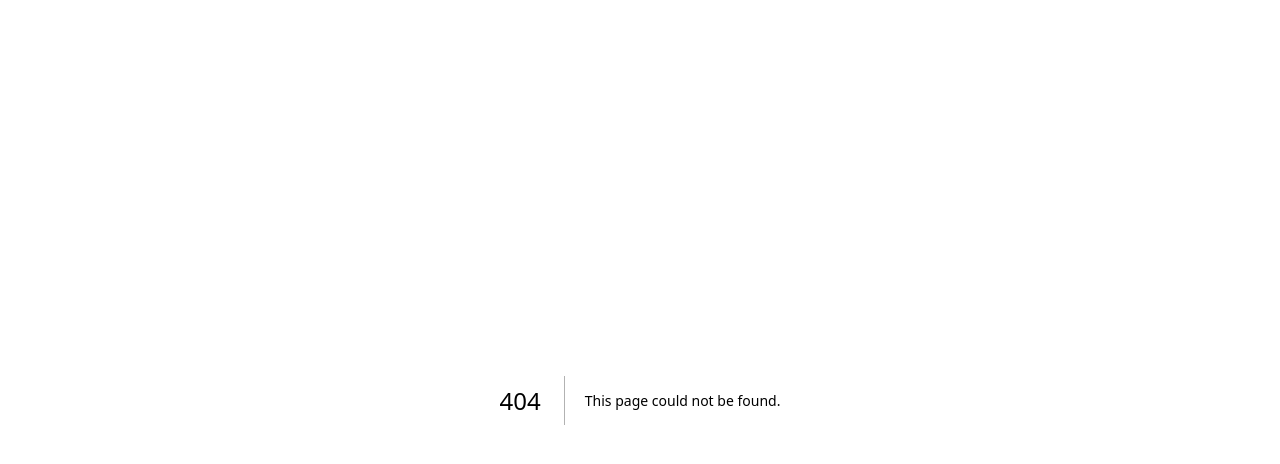
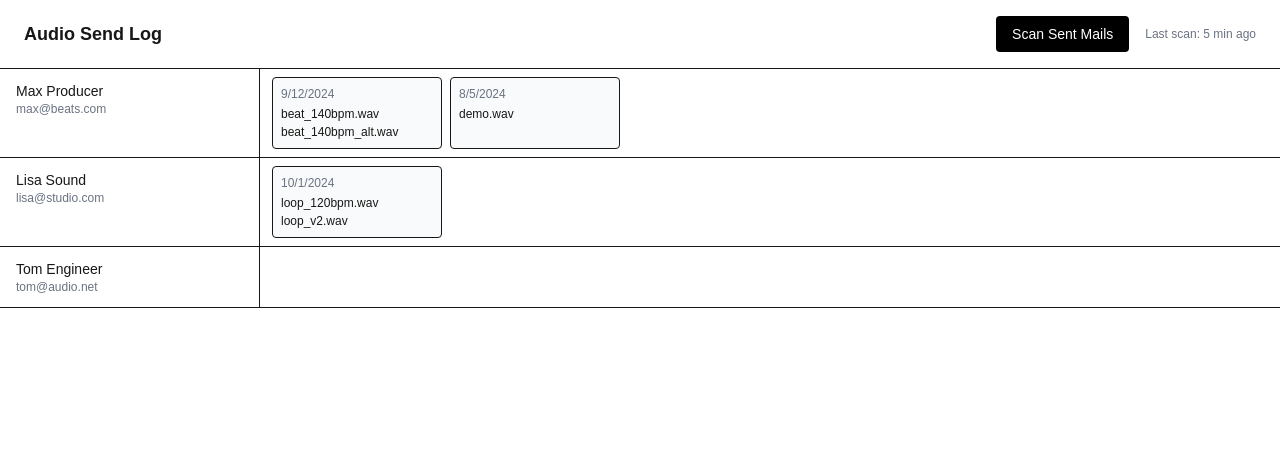
Before and after one commit to atakanalpas/beats-project, a Next.js app: page /dashboard in a window 1280 px wide. Before the commit this address had no page. Shown: the top 464 px of the page. Built offline with nearby package versions, Linux system fonts and the light colour scheme.

Commit message:
dashboard hinzugefügt und package-lock.json aktualisiert

```diff
--- /dev/null
+++ b/app/dashboard/page.tsx
@@ -0,0 +1,143 @@
+// app/dashboard/page.tsx
+
+type Attachment = {
+  id: string
+  filename: string
+}
+
+type SentMail = {
+  id: string
+  sentAt: string
+  attachments: Attachment[]
+}
+
+type Contact = {
+  id: string
+  name: string
+  email: string
+  sentMails: SentMail[]
+}
+
+/* ---------------- MOCK DATA ---------------- */
+
+const contacts: Contact[] = [
+  {
+    id: "c1",
+    name: "Max Producer",
+    email: "max@beats.com",
+    sentMails: [
+      {
+        id: "m1",
+        sentAt: "2024-09-12",
+        attachments: [
+          { id: "a1", filename: "beat_140bpm.wav" },
+          { id: "a2", filename: "beat_140bpm_alt.wav" }
+        ]
+      },
+      {
+        id: "m2",
+        sentAt: "2024-08-05",
+        attachments: [{ id: "a3", filename: "demo.wav" }]
+      }
+    ]
+  },
+  {
+    id: "c2",
+    name: "Lisa Sound",
+    email: "lisa@studio.com",
+    sentMails: [
+      {
+        id: "m3",
+        sentAt: "2024-10-01",
+        attachments: [
+          { id: "a4", filename: "loop_120bpm.wav" },
+          { id: "a5", filename: "loop_v2.wav" }
+        ]
+      }
+    ]
+  },
+  {
+    id: "c3",
+    name: "Tom Engineer",
+    email: "tom@audio.net",
+    sentMails: []
+  }
+]
+
+/* ---------------- PAGE ---------------- */
+
+export default function DashboardPage() {
+  return (
+    <div className="h-screen flex flex-col">
+      {/* HEADER */}
+      <header className="flex items-center justify-between px-6 py-4 border-b">
+        <div className="font-semibold text-lg">Audio Send Log</div>
+
+        <div className="flex items-center gap-4">
+          <button className="rounded bg-black text-white px-4 py-2 text-sm">
+            Scan Sent Mails
+          </button>
+          <span className="text-xs text-gray-500">
+            Last scan: 5 min ago
+          </span>
+        </div>
+      </header>
+
+      {/* TABLE */}
+      <main className="flex-1 overflow-auto">
+        <div className="min-w-[900px]">
+          {contacts.map(contact => (
+            <ContactRow key={contact.id} contact={contact} />
+          ))}
+        </div>
+      </main>
+    </div>
+  )
+}
+
+/* ---------------- ROW ---------------- */
+
+function ContactRow({ contact }: { contact: Contact }) {
+  return (
+    <div className="grid grid-cols-[260px_1fr] border-b">
+      {/* LEFT */}
+      <div className="sticky left-0 z-10 bg-white border-r px-4 py-3">
+        <div className="font-medium text-sm">{contact.name}</div>
+        <div className="text-xs text-gray-500 truncate">
+          {contact.email}
+        </div>
+      </div>
+
+      {/* RIGHT */}
+      <div className="overflow-x-auto">
+        <div className="flex gap-2 px-3 py-2">
+          {contact.sentMails.length === 0 ? null : (
+            contact.sentMails.map(mail => (
+              <SentMailCard key={mail.id} mail={mail} />
+            ))
+          )}
+        </div>
+      </div>
+    </div>
+  )
+}
+
+/* ---------------- CARD ---------------- */
+
+function SentMailCard({ mail }: { mail: SentMail }) {
+  return (
+    <div className="min-w-[170px] rounded border bg-gray-50 p-2 text-xs">
+      <div className="text-gray-500 mb-1">
+        {new Date(mail.sentAt).toLocaleDateString()}
+      </div>
+
+      <ul className="space-y-0.5">
+        {mail.attachments.map(att => (
+          <li key={att.id} className="truncate">
+            {att.filename}
+          </li>
+        ))}
+      </ul>
+    </div>
+  )
+}
```
Also changed, not shown: 1 other file (tests, documents, lock files or other folders).
